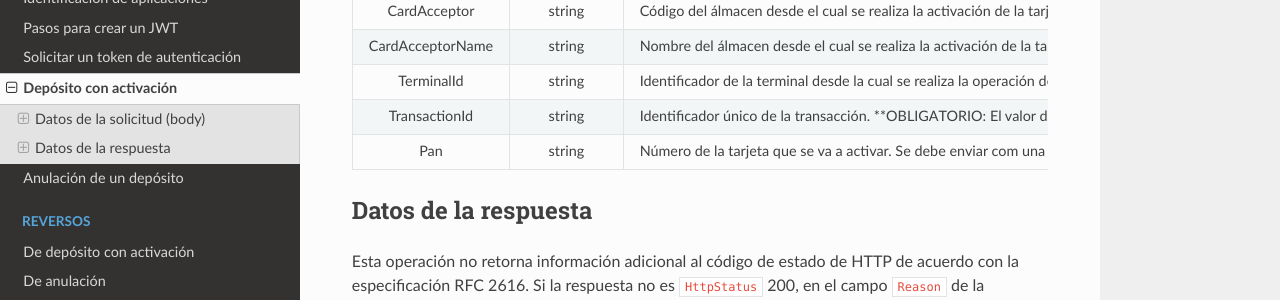
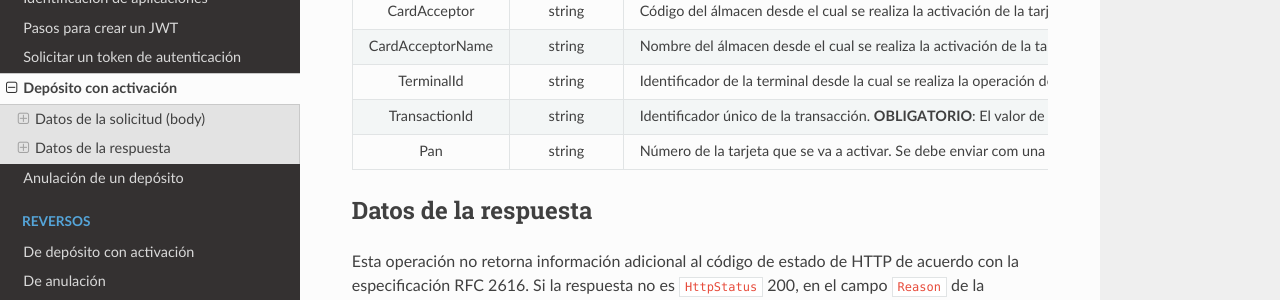
Before and after one commit to Picasso-api/Evertec-API, an MkDocs documentation site: the page built from docs/Deposit.md, in a window 1280 px wide and 900 px high, scrolled down 658 px. Shown: the part 151-451 px from the top of the window. Built offline with MkDocs 1.6.1, drawn with Linux system fonts in a browser that asks for light colours; nearby versions of some CDN libraries.

```diff
--- a/docs/Deposit.md
+++ b/docs/Deposit.md
@@ -34,7 +34,7 @@ AcquirerId | string | Identificador del adquiriente que realiza la activación d
 CardAcceptor | string | Código del álmacen desde el cual se realiza la activación de la tarjeta. | [ Si ]
 CardAcceptorName | string | Nombre del álmacen desde el cual se realiza la activación de la tarjeta. | [ Si ]
 TerminalId | string | Identificador de la terminal desde la cual se realiza la operación de la activación de la tarjeta. Dato numérico de 8 dígitos. | [ Si ]
-TransactionId | string |Identificador único de la transacción. **OBLIGATORIO: El valor de este campo es igual al valor del campo "TransactionId" de la transacción original de depósito con activación. | [Si]
+TransactionId | string |Identificador único de la transacción. **OBLIGATORIO**: El valor de este campo es igual al valor del campo "TransactionId" de la transacción original de depósito con activación. | [Si]
 Pan | string | Número de la tarjeta que se va a activar. Se debe enviar com una cadena cifrada con certificado de confianza. | [ Si ]
 
 ## Datos de la respuesta
```
